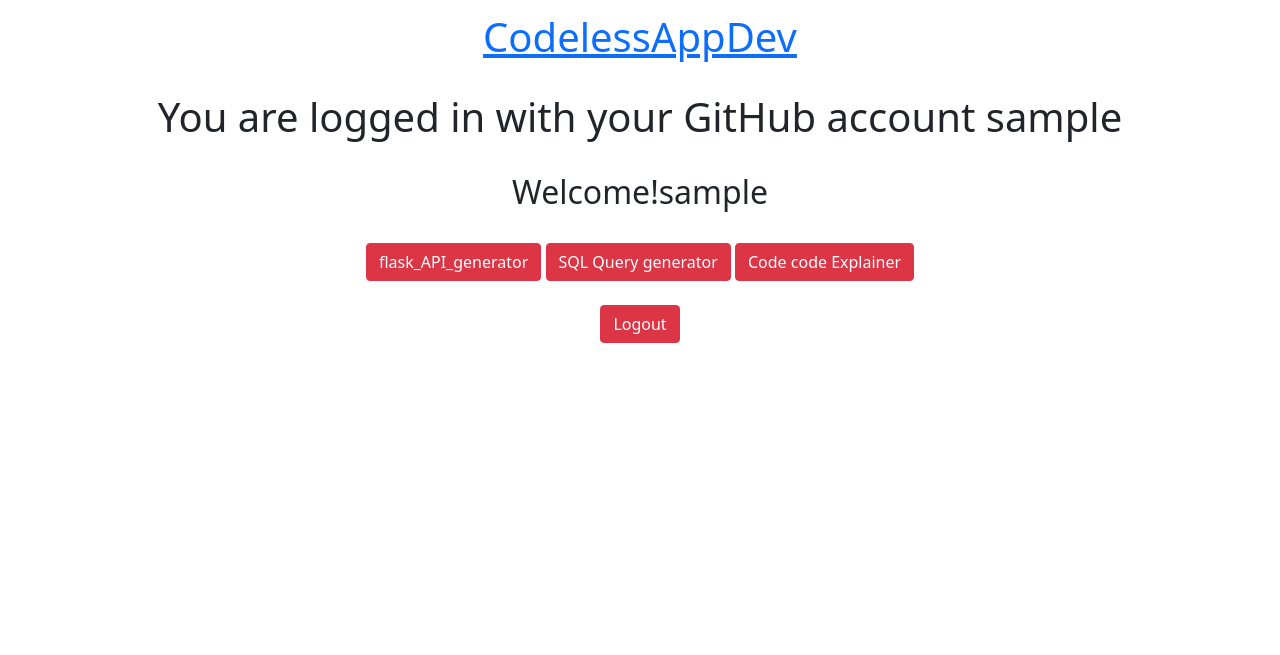
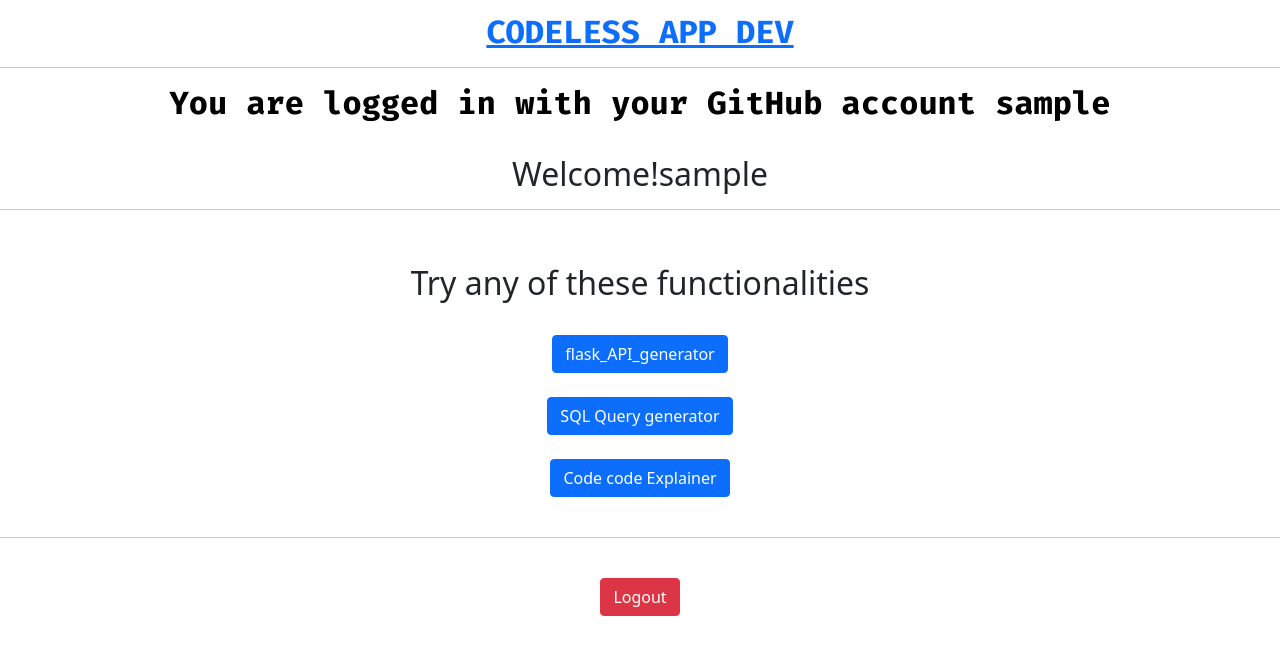
Before and after one commit to sjsucmpe272-fall21/CodelessAppDev, a Flask app: page / in a window 1280 px wide. Shown: the top 655 px of the page. Run offline with Flask 2, Linux system fonts and the light colour scheme; a user stored in the database is signed in; parts of the project's set-up code (start-up, migrations or seed data) failed here and were passed over.

Commit message:
Updating UI

```diff
--- a/templates/API_view.html
+++ b/templates/API_view.html
@@ -7,10 +7,10 @@
                 <div class="col-md-12">
 
                     <h4>Generated code is as below:</h4>
-                    <br>
+
                     <textarea disabled>{{ new_code }}</textarea>
-                    <h4>Replace the content between "&lt;" and "&gt;" with actual number/string and test the url</h4>
-                   <br>
+                    <h4>Replace the content between "&lt;" "&gt;" with actual number/string & Hit the url</h4>
+                    <hr style="width:100%; align-items:center", size="3", color=black>
                    <label for="api"><h4>API Generated</h4></label>
                    <input type="text" id="api" style="width: 100%" value="{{ api }}">
                      <br>
--- a/templates/_base.html
+++ b/templates/_base.html
@@ -12,6 +12,9 @@
       rel="stylesheet"
       href="https://stackpath.bootstrapcdn.com/font-awesome/4.7.0/css/font-awesome.min.css"
     />
+    <link rel="preconnect" href="https://fonts.googleapis.com">
+<link rel="preconnect" href="https://fonts.gstatic.com" crossorigin>
+<link href="https://fonts.googleapis.com/css2?family=Fira+Code:wght@700&display=swap" rel="stylesheet">
     <meta name="viewport" content="width=device-width, initial-scale=1.0" />
     <style>
       textarea {
@@ -19,11 +22,22 @@
         height: 100%;
         size: 1em;
       }
+      h1{
+        font-family: 'Fira Code', monospace;
+        font-size: 2em;
+        color: black;
+      }
+      h4{
+        font-family: 'Fira Code', monospace;
+        font-size: 1.5em;
+        color: black;
+      }
     </style>
     <title>  CodelessAppDev </title>
   </head>
   <body style="padding-top: 1%;">
-    <h1 style="text-align:center"><a href="/">CodelessAppDev</a> </h1> <br>
+    <h1 style="text-align:center"><a href="/">CODELESS APP DEV</a> </h1>
+    <hr style="width:100%; align-items:center", size="3", color=black>
     {% block content %}{% endblock content %}
   </body>
 </html>
--- a/templates/index.html
+++ b/templates/index.html
@@ -7,10 +7,14 @@
     {% if current_user.is_authenticated %}
       <h1>You are logged in with your GitHub account {{current_user.username}}</h1>
       <br>
-               <h2>Welcome!{{current_user.username}}</h2> <br>
-      <a href="{{url_for('flask_code_generation')}}" class="btn btn-danger">flask_API_generator</a>
-      <a href="{{ url_for('SQL_code_generation') }}" class="btn btn-danger">SQL Query generator</a>
-      <a href="#" class="btn btn-danger">Code code Explainer</a><br><br>
+               <h2>Welcome!{{current_user.username}}<br>
+                <hr style="width:100%; align-items:center", size="3", color=black> <br>
+                Try any of these functionalities </h2> <br>
+
+      <a href="{{url_for('flask_code_generation')}}" class="btn btn-primary">flask_API_generator</a><br><br>
+      <a href="{{ url_for('SQL_code_generation') }}" class="btn btn-primary">SQL Query generator</a><br><br>
+      <a href="#" class="btn btn-primary">Code code Explainer</a><br><br>
+      <hr style="width:100%; align-items:center", size="3", color=black> <br>
       <a href="{{url_for('logout')}}" class="btn btn-danger">Logout</a>
     {% else %}
       <!-- GitHub button starts here -->
```
Also changed, not shown: templates/flask_code.html (+7 -4 lines), 1 other file.
